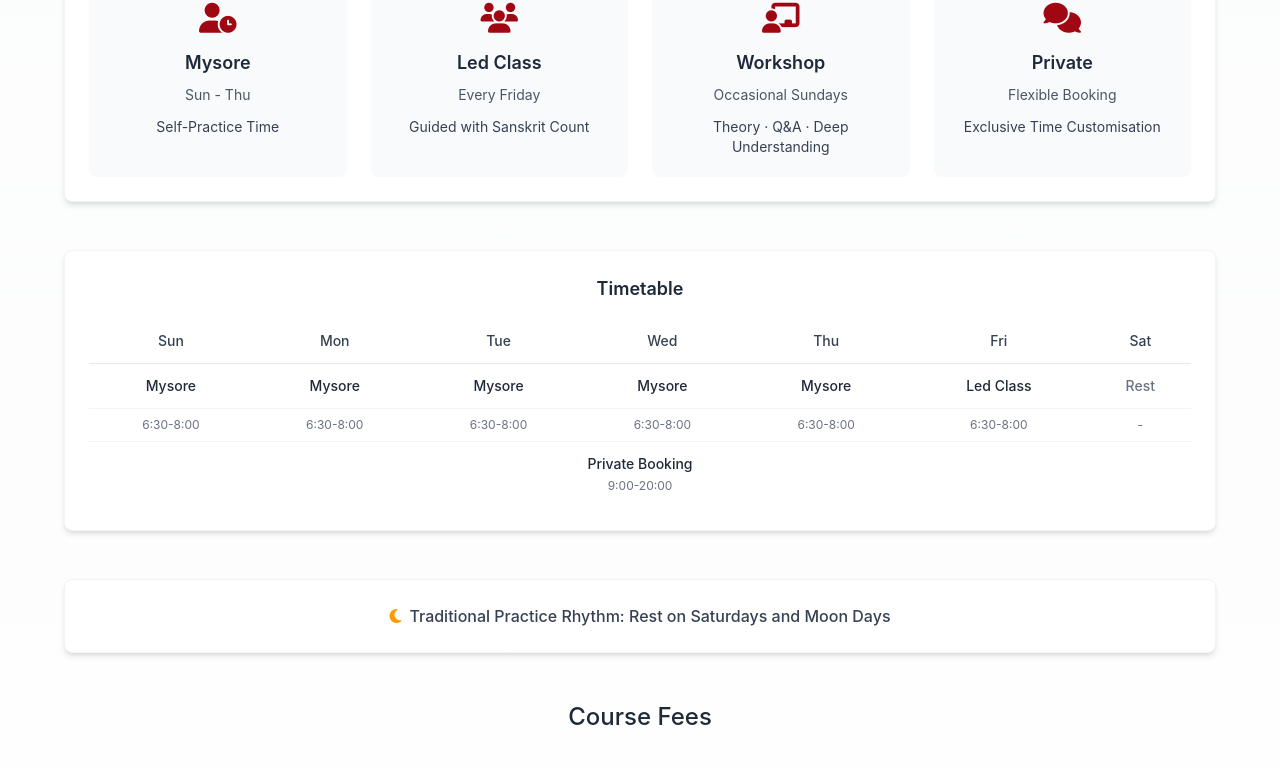
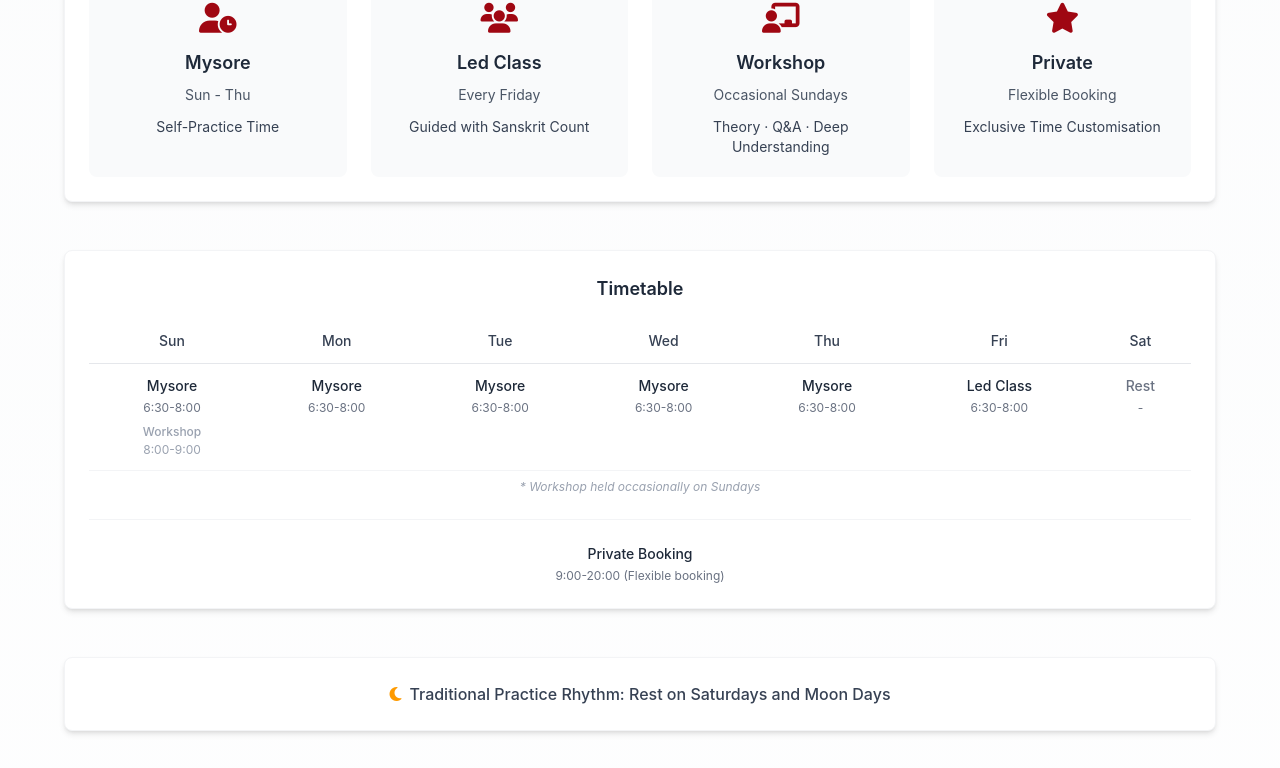
Before and after one commit to ericlau85/xbyoga, a Next.js app: page /courses/ashtanga in a window 1280 px wide. Shown: the part 1430-2198 px from the top of the page. Built offline with nearby package versions, Linux system fonts and the light colour scheme.

Commit message:
更新: 课程表修改 - 2025-12-12 18:14

```diff
--- a/app/courses/ashtanga/page.tsx
+++ b/app/courses/ashtanga/page.tsx
@@ -10,7 +10,6 @@ import { useLanguage } from '../../../lib/language-context';
 export default function AshtangaPage() {
   const { language } = useLanguage();
   const [content, setContent] = useState<any>(null);
-  const [showWechat, setShowWechat] = useState(false);
 
   useEffect(() => {
     setContent(ashtangaData[language as keyof typeof ashtangaData]);
@@ -189,90 +188,79 @@ export default function AshtangaPage() {
                 </tr>
               </thead>
               <tbody>
-                    {/* First row: Class names */}
+                {/* 主课程行 */}
                 <tr className="border-b border-gray-100">
-                      {(content.timeTable?.rows[0]?.classes || []).map((cls: string, colIndex: number) => {
-                        let textColor = 'text-gray-800';
-                        if (cls === 'Rest' || cls === '休息') textColor = 'text-gray-500';
-                        if (cls.includes('Workshop') || cls.includes('研习会')) textColor = 'text-amber-700';
+                  {(content.timeTable?.days || []).map((day: string, index: number) => {
+                    const classType = content.timeTable?.rows[0]?.classes[index] || '';
+                    return (
+                      <td key={index} className="py-3 px-2 text-center align-top">
+                        {/* 课程名称 */}
+                        <div className={`font-medium text-sm ${
+                          classType === 'Rest' || classType === '休息'
+                            ? 'text-gray-500'
+                            : 'text-gray-800'
+                        }`}>
+                          {classType.replace('*', '')}
+                        </div>
 
-                        return (
-                          <td key={colIndex} className="py-3 px-2 text-center">
-                            <div className={`font-medium text-sm ${textColor}`}>
-                              {cls.replace('*', '')}
+                        {/* 课程时间 */}
+                        <div className="text-xs text-gray-500 mt-1">
+                          {classType === 'Rest' || classType === '休息' ? '-' : '6:30-8:00'}
                         </div>
+
+                        {/* 周日研习会 - 放在时间下面 */}
+                        {index === 0 && (
+                          <>
+                            <div className="text-xs text-gray-400 font-medium mt-2">
+                              {language === 'zh' ? '研习会' : 'Workshop'}
+                            </div>
+                            <div className="text-xs text-gray-400 mt-0.5">
+                              8:00-9:00
+                            </div>
+                          </>
+                        )}
                       </td>
                     );
                   })}
                 </tr>
+              </tbody>
+            </table>
 
-                    {/* Second row: Time slots */}
-                    <tr className="border-b border-gray-100">
-                      {(content.timeTable?.days || []).map((day: string, index: number) => {
-                        const classType = content.timeTable?.rows[0]?.classes[index] || '';
-                        let timeText = '';
+            {/* 备注显示 - 居左 */}
+            {content.timeTable?.note && (
+              <div className="mt1 pt-2">
+                <p className="text-xs text-gray-400 italic text-center"> {/* 改为text-left */}
+                  {content.timeTable.note}
+                </p>
+              </div>
+            )}
 
-                        if (classType === 'Mysore' || classType === '领课') {
-                          timeText = '6:30-8:00';
-                        } else if (classType === 'Led Class') {
-                          timeText = '6:30-8:00';
-                        } else if (classType.includes('Workshop') || classType.includes('研习会')) {
-                          timeText = '8:00-9:00';
-                        } else if (classType === 'Rest' || classType === '休息') {
-                          timeText = '-';
-                        } else {
-                          timeText = '9:00-20:00';
-                        }
-
-                        return (
-                          <td key={index} className="py-2 px-2 text-center">
-                            <div className="text-xs text-gray-500">
-                              {timeText}
-                            </div>
-                          </td>
-                        );
-                      })}
-                    </tr>
-
-                    {/* Third row: Private booking */}
-                    <tr>
-                      <td colSpan={7} className="py-3 px-2 text-center border-t border-gray-100">
+            {/* Private booking */}
+            <div className="mt-6 pt-6 border-t border-gray-100">
+              <div className="flex flex-col items-center">
                 <div className="text-gray-800 font-medium text-sm">
                   {t('privateBookingTitle')}
                 </div>
                 <div className="text-xs text-gray-500 mt-1">
-                          {t('privateBookingTime')}
+                  {t('privateBookingTime')} {language === 'zh' ? '(灵活预约)' : '(Flexible booking)'}
                 </div>
-                      </td>
-                    </tr>
-                  </tbody>
-                </table>
+              </div>
+            </div>
           </div>
 
           {/* Mobile cards */}
           <div className="md:hidden space-y-3">
             {(content.timeTable?.days || []).map((day: string, index: number) => {
               const classType = content.timeTable?.rows[0]?.classes[index] || '';
-                  let timeText = '';
-
-                  if (classType === 'Mysore' || classType === '领课') {
-                    timeText = '6:30-8:00';
-                  } else if (classType === 'Led Class') {
-                    timeText = '6:30-8:00';
-                  } else if (classType.includes('Workshop') || classType.includes('研习会')) {
-                    timeText = '8:00-9:00';
-                  } else if (classType === 'Rest' || classType === '休息') {
-                    timeText = '-';
-                  } else {
-                    timeText = '9:00-20:00';
-                  }
 
               return (
                 <div key={index} className="bg-gray-50 rounded-lg p-3">
-                      <div className="flex justify-between items-center">
+                  <div className="flex justify-between items-center mb-2">
                     <div className="font-medium text-gray-800 text-sm">
                       {day}
                     </div>
+                    <div className="flex flex-col items-end">
+                      {/* 主课程 */}
                       <div className={`px-2 py-1 rounded text-xs font-medium ${
                         classType === 'Rest' || classType === '休息'
                           ? 'bg-gray-100 text-gray-500'
@@ -281,15 +269,42 @@ export default function AshtangaPage() {
                         {classType.replace('*', '')}
                       </div>
                     </div>
-                      <div className="mt-1 text-xs text-gray-600">
-                        {timeText !== '-'
-                          ? `${language === 'zh' ? '时间: ' : 'Time: '}${timeText}`
-                          : language === 'zh' ? '休息日' : 'Rest Day'
+                  </div>
+
+                  {/* 时间 */}
+                  <div className="space-y-1">
+                    {/* 主课程时间 */}
+                    <div className="text-xs text-gray-600">
+                      {classType === 'Rest' || classType === '休息'
+                        ? (language === 'zh' ? '休息日' : 'Rest Day')
+                        : `${language === 'zh' ? '时间: ' : 'Time: '}6:30-8:00`
                       }
+                    </div>
+
+                    {/* 周日研习会 - 小字号 */}
+                    {index === 0 && (
+                      <div className="space-y-0.5 mt-2">
+                        <div className="text-xs text-gray-400 font-medium">
+                          {language === 'zh' ? '研习会' : 'Workshop'}
+                        </div>
+                        <div className="text-xs text-gray-400">
+                          {language === 'zh' ? '时间: ' : 'Time: '}8:00-9:00
+                        </div>
+                      </div>
+                    )}
                   </div>
                 </div>
               );
             })}
+
+            {/* 备注显示 - 移动版也居左 */}
+            {content.timeTable?.note && (
+              <div className="bg-gray-50 rounded-lg p-1 mt-1">
+                <p className="text-xs text-gray-400 italic text-left"> {/* 改为text-left */}
+                  {content.timeTable.note}
+                </p>
+              </div>
+            )}
 
             {/* Private booking card */}
             <div className="bg-gray-50 rounded-lg p-3">
@@ -398,40 +413,6 @@ export default function AshtangaPage() {
 
       {/* Footer */}
       <Footer />
-
-      {/* WeChat modal */}
-      {showWechat && (
-        <div
-          className="wechat-modal active"
-          onClick={() => setShowWechat(false)}
-        >
-          <div
-            className="wechat-modal-content"
-            onClick={(e) => e.stopPropagation()}
-          >
-            <button
-              className="wechat-close"
-              onClick={() => setShowWechat(false)}
-            >
-              &times;
-            </button>
-            <h3 className="text-lg md:text-lg font-bold text-gray-800 mb-1.5">
-              {language === 'en' ? 'Add WeChat' : '添加微信'}
-            </h3>
-            <p className="text-gray-600 mb-3 text-sm md:text-sm">
-              {language === 'en' ? 'Scan QR code to contact me' : '扫描二维码联系我'}
-            </p>
-            <img
-              src="/images/wechat-qr.jpg"
-              alt="WeChat QR Code"
-              className="wechat-image"
-            />
-            <p className="wechat-username">
-              WeChat ID: xbyogi
-            </p>
-          </div>
-        </div>
-      )}
     </div>
   );
 }
--- a/data/courses/ashtanga.json
+++ b/data/courses/ashtanga.json
@@ -82,7 +82,7 @@
         "description": "Theory · Q&A · Deep Understanding"
       },
       {
-        "icon": "fas fa-comments",
+        "icon": "fas fa-star",
         "title": "Private",
         "days": "Flexible Booking",
         "description": "Exclusive Time Customisation"
@@ -244,7 +244,7 @@
         "description": "理论 · 答疑 · 深化理解"
       },
       {
-        "icon": "fas fa-comments",
+        "icon": "fas fa-star",
         "title": "私教",
         "days": "灵活预约",
         "description": "时间专属定制"
```
Lines whose indentation alone changed are shown as unchanged.
